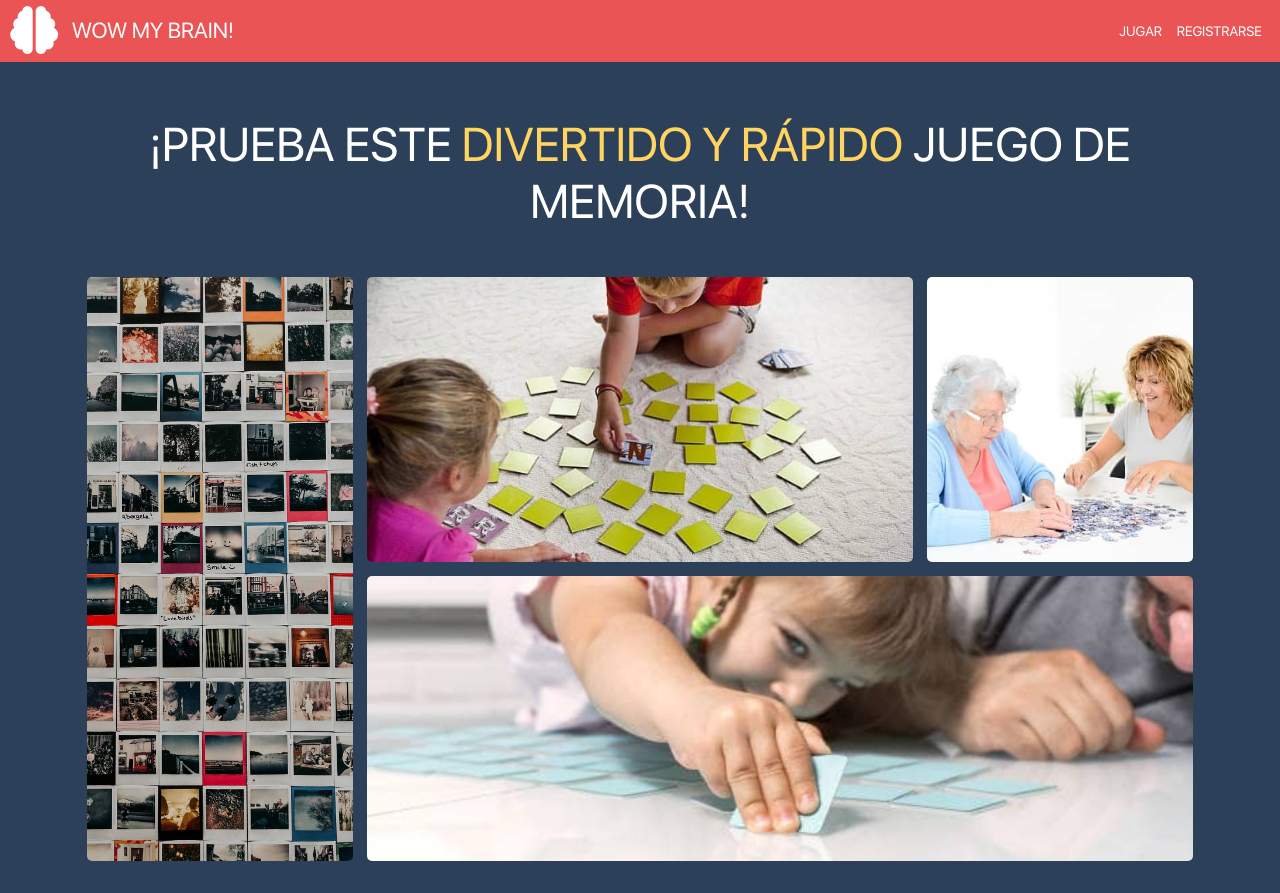
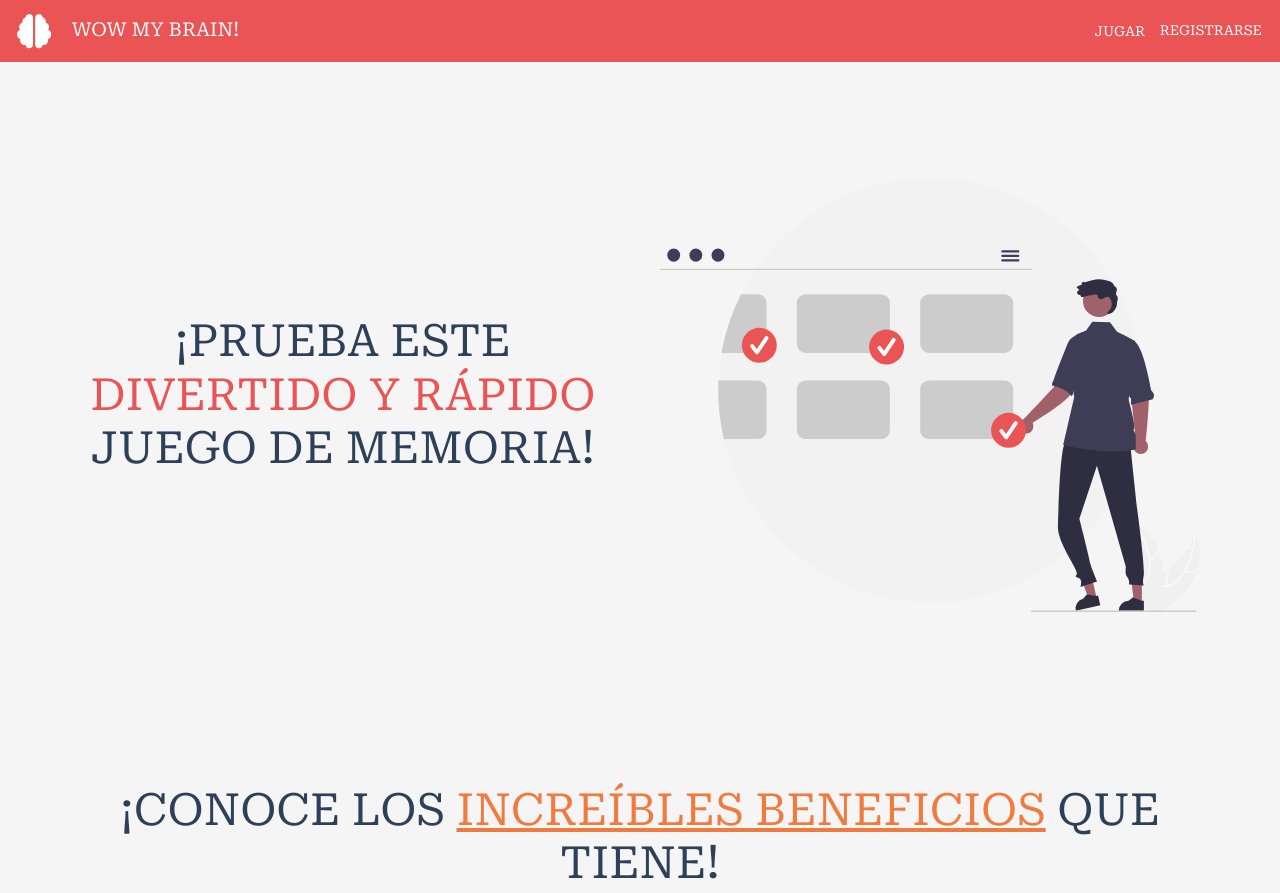
Before and after one commit to dalessandro07/brain-game, a plain HTML site: page index.html in a window 1280 px wide. Shown: the top 893 px of the page. Drawn offline with nearby package versions, Linux system fonts and the light colour scheme; some packages are replaced by stand-ins of ours; a script that the page names is missing.

Commit message:
several changes

```diff
--- a/css/styles.css
+++ b/css/styles.css
@@ -1,14 +1,4 @@
-/* ESTILOS GENERALES, FUENTES Y COLORES */
-
-@font-face {
-    font-family: sfpro;
-    src: url(../assets/fonts/sf-pro-display-cufonfonts/SFPRODISPLAYREGULAR.OTF);
-}
-
-@font-face {
-    font-family: sfprobold;
-    src: url(../assets/fonts/sf-pro-display-cufonfonts/SFPRODISPLAYBOLD.OTF);
-}
+/* ESTILOS GENERALES Y COLORES */
 
 :root {
     --azul: #2d4059;
@@ -26,8 +16,8 @@ body {
     margin: 0;
     padding: 0;
     box-sizing: border-box;
-    font-family: sfpro;
-    background-color: var(--azul);
+    background: #f5f5f5;
+    font-family: "Roboto Serif", sans-serif;
 }
 
 .contenedor-padre {
@@ -137,12 +127,13 @@ body {
 }
 
 .nav-titulo {
-    font-size: 1.6rem;
+    font-size: 1.4rem;
     margin-left: 1rem;
 }
 
 .icono-logo {
-    font-size: 3.5rem;
+    font-size: 2.5rem;
+    padding: 0.5rem;
 }
 
 /* MAIN */
@@ -150,59 +141,36 @@ body {
 /* TITULO */
 
 .p1-contenido-principal {
-    margin-top: 4rem;
+    display: flex;
+    align-items: center;
+    justify-content: center;
+    height: 80vh;
+    margin-top: 1rem;
+    margin-bottom: 5rem;
+}
+
+.p1-contenedor-titulo {
+    width: 80%;
+    margin-right: 4rem;
 }
 
 .p1-titulo,
 .p2-titulo,
 .p3-titulo {
-    color: #ffffff;
-    font-size: 3.45rem;
+    color: var(--azul);
+    font-size: 3.25rem;
     margin: 3rem 0;
 }
 
 .p1-titulo-alt {
-    color: var(--amarillo);
-}
-
-/* CONTENIDO GRID */
-
-.p1-contenedor-grid {
-    display: grid;
-    grid-template-columns: repeat(4, 1fr);
-    grid-template-rows: 1fr 1fr;
-}
-
-.p1-grid-item,
-.p2-grid-item {
-    padding: 0.5rem;
-    border-radius: 5px;
-}
-
-.p1-grid-item:first-child {
-    grid-row: 1/3;
-}
-
-.p1-grid-item:nth-child(2) {
-    grid-column: 2/4;
-}
-
-.p1-grid-item:nth-child(4) {
-    grid-column: 2/5;
-}
-
-.p1-grid-item img,
-.p2-grid-item img {
-    border-radius: 5px;
-    object-fit: cover;
-    width: 100%;
-    height: 100%;
+    color: var(--rojo);
 }
 
 /* PÁGINA 2 */
 
 .p2-titulo-alt {
     color: var(--naranja);
+    text-decoration: underline;
 }
 
 .p2-contenedor {
@@ -295,7 +263,7 @@ body {
 }
 
 .p3-contenedor-titulo {
-    border-bottom: 4.5px solid #ffffff;
+    border-bottom: 4.5px solid var(--azul-oscuro);
 }
 
 /* CONTENEDOR TITULO */
@@ -307,7 +275,7 @@ body {
 .p3-titulo-alt {
     position: relative;
     background-color: var(--rojo);
-    padding: 0 0.5rem;
+    padding: 1rem 0.5rem;
     top: 5.2rem;
     left: 0;
     color: #ffffff;
@@ -317,7 +285,7 @@ body {
 .p3-titulo-dificultad {
     margin-top: 2rem;
     font-size: 1.8rem;
-    color: #ffffff;
+    color: var(--azul-oscuro);
     display: inline-block;
     border-bottom: 2px solid var(--amarillo);
 }
@@ -439,11 +407,10 @@ body {
     padding: 0 1rem;
     margin: 0.5rem 0;
     color: #ffffff;
-    font-size: 1.8rem;
+    font-size: 1.5rem;
 }
 
 .lista-redes-icono {
-    font-size: 1.85rem;
     font-size: 2rem;
     padding-top: 0.3rem;
     margin: 0 2rem;
@@ -602,6 +569,9 @@ body {
     .contacto {
         grid-column: 1/3;
     }
+    .p1-contenido-principal {
+        flex-direction: column;
+    }
 }
 
 @media screen and (max-width: 426px) {
@@ -629,4 +599,7 @@ body {
         grid-column-start: 4;
         grid-row-start: 2;
     }
+    .p1-contenido-principal {
+        flex-direction: column;
+    }
 }
--- a/index.html
+++ b/index.html
@@ -8,6 +8,10 @@
         <link rel="shortcut icon" href="./assets/img/favicon.ico" type="image/x-icon" />
         <!-- FONTS AWESOME ICONS -->
         <script src="https://kit.fontawesome.com/76fb205747.js" crossorigin="anonymous"></script>
+        <!-- GOOGLE FONTS -->
+        <link rel="preconnect" href="https://fonts.googleapis.com" />
+        <link rel="preconnect" href="https://fonts.gstatic.com" crossorigin />
+        <link href="https://fonts.googleapis.com/css2?family=Roboto+Serif:wght@300;400;700&display=swap" rel="stylesheet" />
         <!-- CSS -->
         <!-- BOOTSTRAP CSS -->
         <link href="https://cdn.jsdelivr.net/npm/bootstrap@5.1.3/dist/css/bootstrap.min.css" rel="stylesheet" integrity="sha384-1BmE4kWBq78iYhFldvKuhfTAU6auU8tT94WrHftjDbrCEXSU1oBoqyl2QvZ6jIW3" crossorigin="anonymous" />
@@ -46,19 +50,8 @@
                         <div class="p1-contenedor-titulo">
                             <h2 class="p1-titulo text-center">¡PRUEBA ESTE <span class="p1-titulo-alt">DIVERTIDO Y RÁPIDO</span> JUEGO DE MEMORIA!</h2>
                         </div>
-                        <div class="p1-contenedor-grid">
-                            <div class="p1-grid-item">
-                                <img src="./assets/img/memories.jpg" alt="" />
-                            </div>
-                            <div class="p1-grid-item">
-                                <img src="./assets/img/childs.jpg" style="height: 285px" alt="" />
-                            </div>
-                            <div class="p1-grid-item">
-                                <img src="./assets/img/elderly.jpg" alt="" />
-                            </div>
-                            <div class="p1-grid-item">
-                                <img src="./assets/img/child.jpg" style="height: 285px" alt="" />
-                            </div>
+                        <div class="ilustracion-index">
+                            <img class="img-fluid imagen-index" src="/assets/img/undraw_checking_boxes_re_9h8m.svg" alt="" />
                         </div>
                     </main>
                 </div>
```
Also changed, not shown: assets/fonts/sf-pro-display-cufonfonts/SFPRODISPLAYBLACKITALIC.OTF (deleted), assets/fonts/sf-pro-display-cufonfonts/SFPRODISPLAYBOLD.OTF (deleted), assets/fonts/sf-pro-display-cufonfonts/SFPRODISPLAYHEAVYITALIC.OTF (deleted), assets/fonts/sf-pro-display-cufonfonts/SFPRODISPLAYLIGHTITALIC.OTF (deleted), assets/fonts/sf-pro-display-cufonfonts/SFPRODISPLAYMEDIUM.OTF (deleted), assets/fonts/sf-pro-display-cufonfonts/SFPRODISPLAYREGULAR.OTF (deleted), assets/fonts/sf-pro-display-cufonfonts/SFPRODISPLAYSEMIBOLDITALIC.OTF (deleted), assets/fonts/sf-pro-display-cufonfonts/SFPRODISPLAYTHINITALIC.OTF (deleted), assets/fonts/sf-pro-display-cufonfonts/SFPRODISPLAYULTRALIGHTITALIC.OTF (deleted), assets/img/undraw_checking_boxes_re_9h8m.svg (added).
